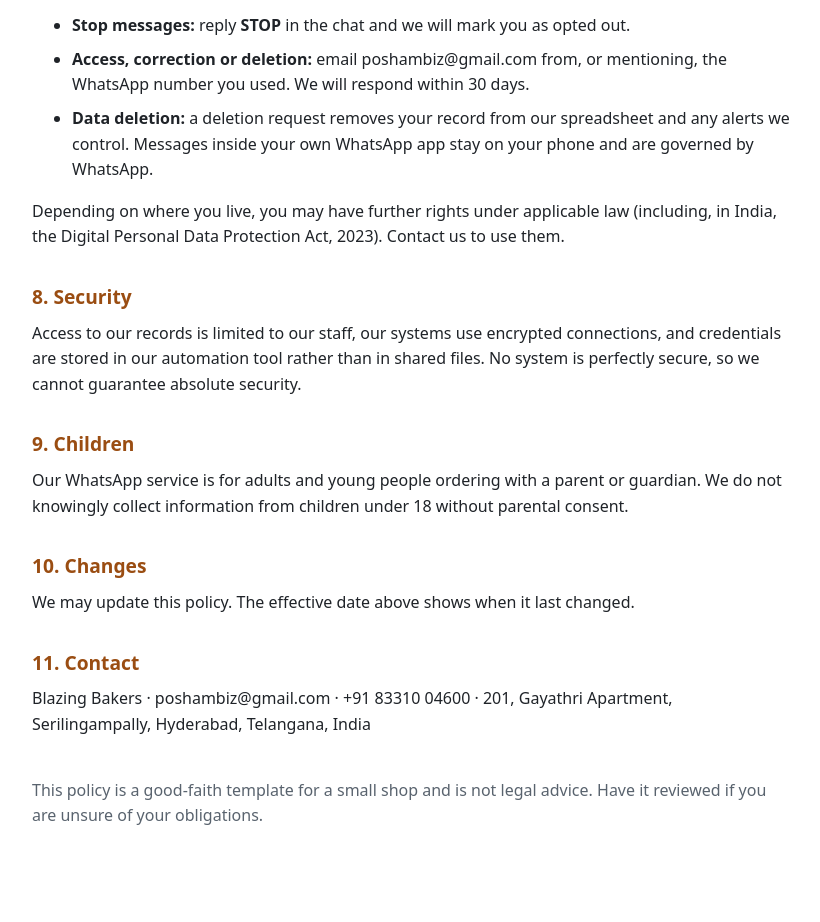
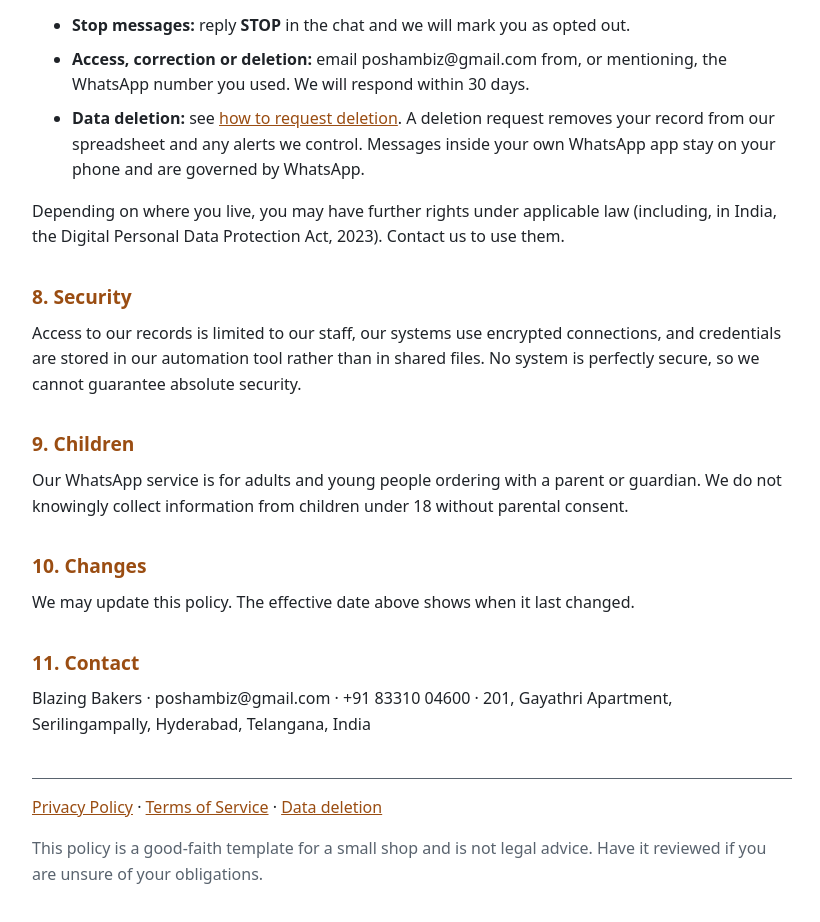
Before and after one commit to sreeposham/bakery-privacy, a plain HTML site: page index.html in a window 1280 px wide. Shown: the part 1835-2757 px from the top of the page, without its empty margins (228-1048 px from the left). Before the commit the page ends 2736 px from the top, so only its background shows below. Drawn offline with Linux system fonts and the light colour scheme.

Commit message:
Link terms and data deletion pages from privacy policy
Co-Authored-By: Claude Sonnet 5.5 <noreply@anthropic.com>

```diff
--- a/index.html
+++ b/index.html
@@ -14,6 +14,7 @@
   p, li { margin: 8px 0; }
   .muted { color: var(--muted); }
   mark { background: var(--mark); color: inherit; padding: 0 3px; border-radius: 3px; }
+  a { color: var(--accent); }
   table { border-collapse: collapse; width: 100%; margin: 12px 0; font-size: .95rem; }
   th, td { text-align: left; border-bottom: 1px solid var(--muted); padding: 8px 6px; vertical-align: top; }
 </style>
@@ -65,7 +66,7 @@
 <ul>
   <li><strong>Stop messages:</strong> reply <strong>STOP</strong> in the chat and we will mark you as opted out.</li>
   <li><strong>Access, correction or deletion:</strong> email poshambiz@gmail.com from, or mentioning, the WhatsApp number you used. We will respond within 30 days.</li>
-  <li><strong>Data deletion:</strong> a deletion request removes your record from our spreadsheet and any alerts we control. Messages inside your own WhatsApp app stay on your phone and are governed by WhatsApp.</li>
+  <li><strong>Data deletion:</strong> see <a href="data-deletion.html">how to request deletion</a>. A deletion request removes your record from our spreadsheet and any alerts we control. Messages inside your own WhatsApp app stay on your phone and are governed by WhatsApp.</li>
 </ul>
 <p>Depending on where you live, you may have further rights under applicable law (including, in India, the Digital Personal Data Protection Act, 2023). Contact us to use them.</p>
 
@@ -81,7 +82,8 @@
 <h2>11. Contact</h2>
 <p>Blazing Bakers &middot; poshambiz@gmail.com &middot; +91 83310 04600 &middot; 201, Gayathri Apartment, Serilingampally, Hyderabad, Telangana, India</p>
 
-<p class="muted" style="margin-top:40px">This policy is a good-faith template for a small shop and is not legal advice. Have it reviewed if you are unsure of your obligations.</p>
+<nav style="margin-top:40px;padding-top:16px;border-top:1px solid var(--muted)"><a href="index.html">Privacy Policy</a> &middot; <a href="terms.html">Terms of Service</a> &middot; <a href="data-deletion.html">Data deletion</a></nav>
+<p class="muted" style="margin-top:16px">This policy is a good-faith template for a small shop and is not legal advice. Have it reviewed if you are unsure of your obligations.</p>
 </main>
 </body>
 </html>
```
